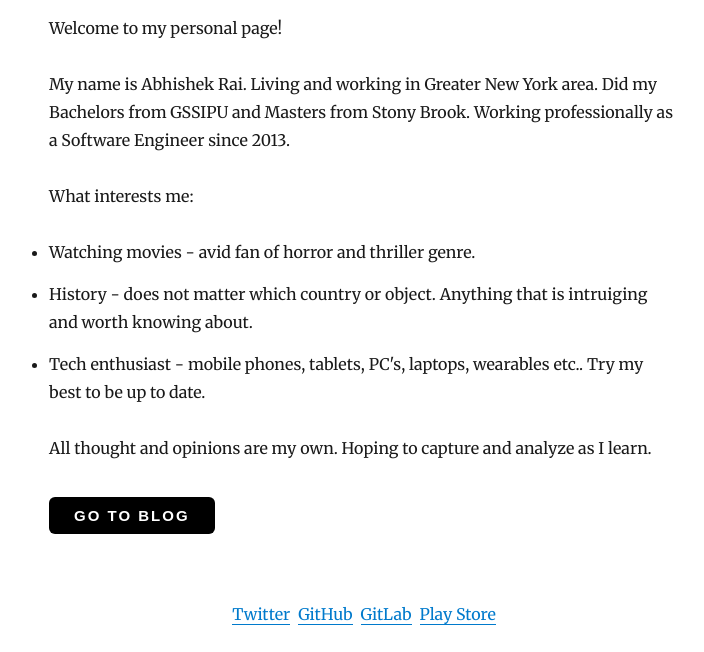
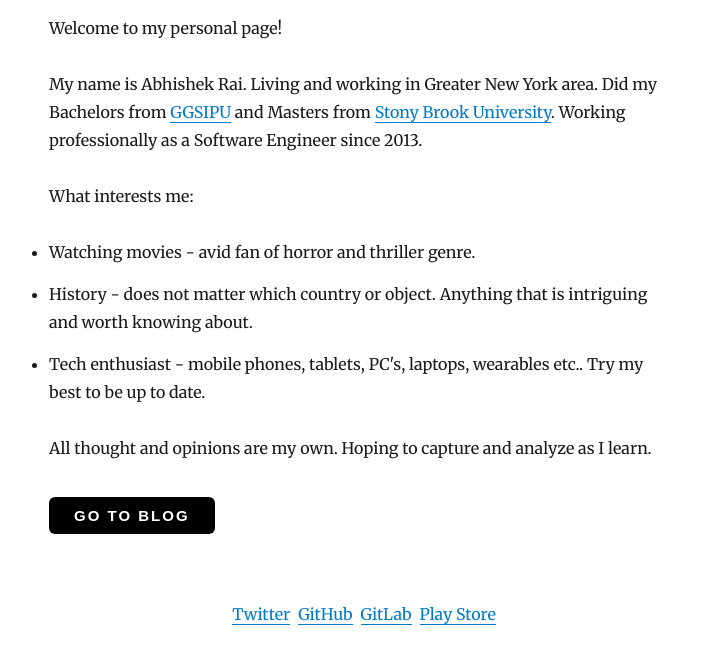
Before and after one commit to abhi2rai/abhi2rai-blog, a Gatsby site: page / in a window 1280 px wide. Shown: the part 226-878 px from the top of the page, without its empty margins (276-980 px from the left). Built offline with nearby package versions, Linux system fonts and the light colour scheme; Gatsby itself is replaced by a stand-in of ours; some packages are replaced by stand-ins of ours.

Commit message:
Updating main page description

```diff
--- a/src/pages/index.js
+++ b/src/pages/index.js
@@ -23,7 +23,7 @@ class IndexPage extends React.Component {
         </h1>
         <p>Welcome to my personal page!</p>
         <p>
-          My name is Abhishek Rai. Living and working in Greater New York area. Did my Bachelors from GSSIPU and Masters from Stony Brook. Working professionally as a Software Engineer since 2013.
+          My name is Abhishek Rai. Living and working in Greater New York area. Did my Bachelors from <a href="http://ipu.ac.in" target="_blank" rel="noopener noreferrer">GGSIPU</a> and Masters from <a href="https://www.stonybrook.edu" target="_blank" rel="noopener noreferrer">Stony Brook University</a>. Working professionally as a Software Engineer since 2013.
         </p>
         <p>
         What interests me:
@@ -34,7 +34,7 @@ class IndexPage extends React.Component {
               Watching movies - avid fan of horror and thriller genre.
             </li>
             <li>
-              History - does not matter which country or object. Anything that is intruiging and worth knowing about.
+              History - does not matter which country or object. Anything that is intriguing and worth knowing about.
             </li>
             <li>
               Tech enthusiast - mobile phones, tablets, PC's, laptops, wearables etc.. Try my best to be up to date.
```
